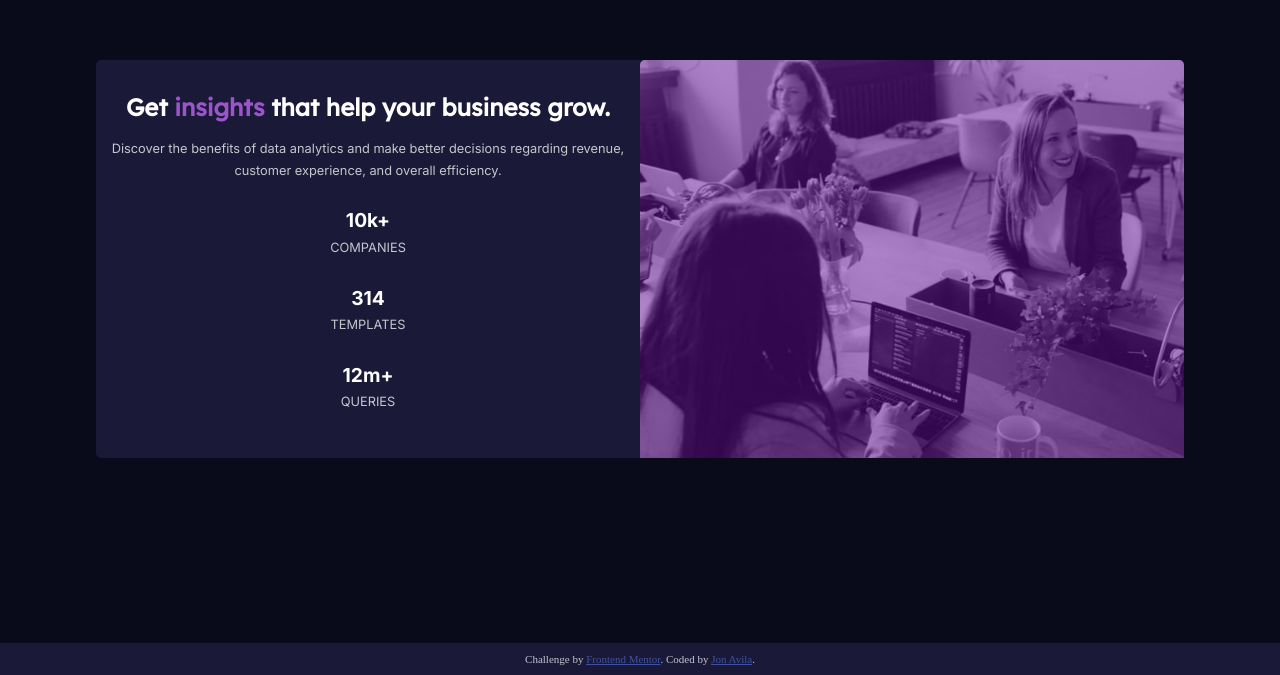
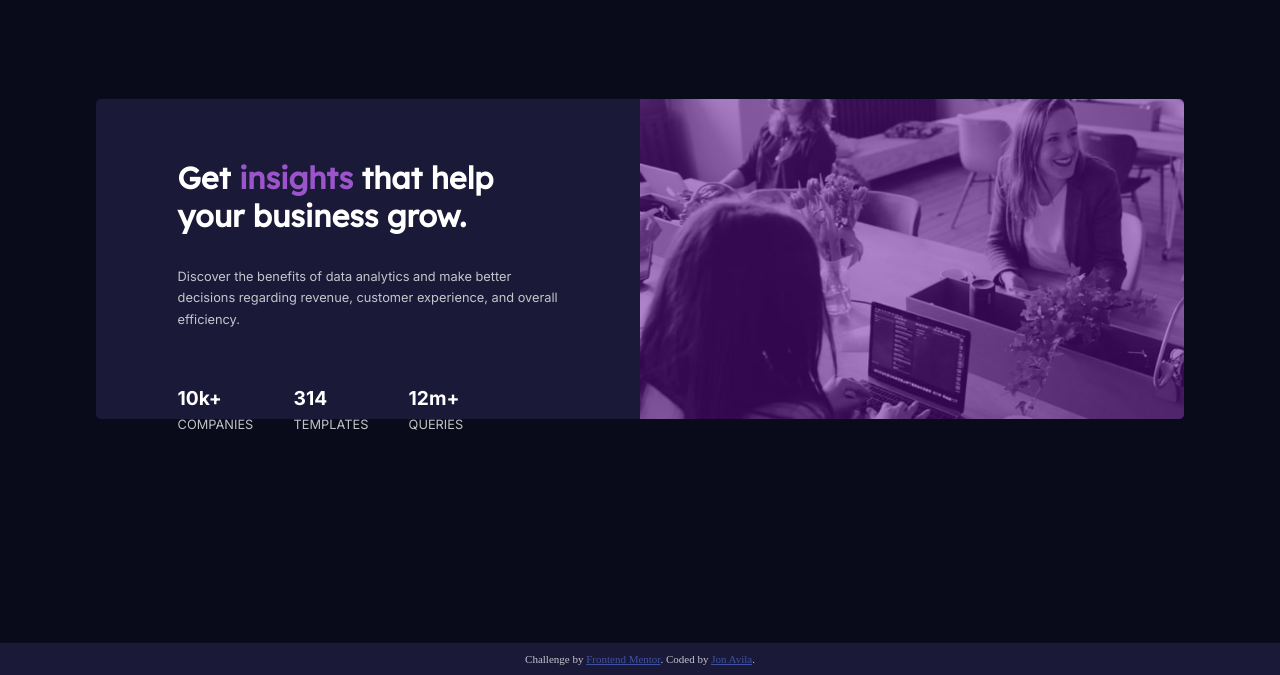
Before and after one commit to electrictxubi/purple-card, a plain HTML site: page index.html in a window 1280 px wide. Shown: the part 125-800 px from the top of the page. Drawn offline with Linux system fonts and the light colour scheme.

Commit message:
fixed styles in desktop mode

```diff
--- a/index.html
+++ b/index.html
@@ -7,7 +7,8 @@
     <!-- displays site properly based on user's device -->
     <link rel="preconnect" href="https://fonts.googleapis.com">
     <link rel="preconnect" href="https://fonts.gstatic.com" crossorigin>
-<link href="https://fonts.googleapis.com/css2?family=Inter:wght@400;700&family=Lexend+Deca&display=swap" rel="stylesheet">
+    <link href="https://fonts.googleapis.com/css2?family=Inter:wght@400;700&family=Lexend+Deca&display=swap"
+        rel="stylesheet">
     <link rel="icon" type="image/png" sizes="32x32" href="./images/favicon-32x32.png">
     <link rel="stylesheet" href="css/styles.css">
     <title>Frontend Mentor | Stats preview card component</title>
@@ -20,14 +21,18 @@
                 <img src="img/image-header-mobile.jpg" alt="Purple poeple working">
             </div>
             <div class="content">
+                <div class="card">
                     <h1>Get <span class="h-purple">insights</span> that help your business grow.</h1>
-                <p>Discover the benefits of data analytics and make better decisions regarding
+                    <p class="main-p">Discover the benefits of data analytics and make better decisions regarding
                         revenue,
                         customer
                         experience, and overall efficiency.</p>
+                    <div class="stats">
                         <p><span class="stat-heading">10k+</span><br> <span class="toUpper">companies</span></p>
                         <p><span class="stat-heading">314</span><br> <span class="toUpper">templates</span></p>
                         <p><span class="stat-heading">12m+</span><br> <span class="toUpper">queries</span></p>
+                    </div>
+                </div>
             </div>
         </div>
     </main>
--- a/scss/styles.scss
+++ b/scss/styles.scss
@@ -71,21 +71,43 @@ footer {
     }
 }
 
-@media (min-width: 800px) {
+@media (min-width: 1000px) {
     .wrapper {
         display: flex;
+        height: 40vh;
         .bsh{
             order: 2;
             width: 50%;
+            border-radius: 0 5px 5px 0;
             img {
                 width: 100%;
                 height: 100%;
                 object-fit: cover;
+                border-radius: 0 5px 5px 0;
             }
         }
     }
     .content {
+        flex-direction: column;
         width: 50%;
-        margin: 0;
+        text-align: left;
+        h1 {
+            padding-top: 40px;
+            font-size: 1.9rem;
+        }
+        .main-p {
+            padding-top: 10px;
+        }
+        .stats {
+            width: 75%;
+            padding-top:   15px;
+            display: flex;
+            text-align: left;
+            justify-content:space-between;
+        }
+    }
+    .card {
+        width: 70%;
+        margin: 0 auto;
     }
 }
```
Also changed, not shown: css/styles.css, css/styles.min.css, 2 other files. Lines whose indentation alone changed are shown as unchanged.
